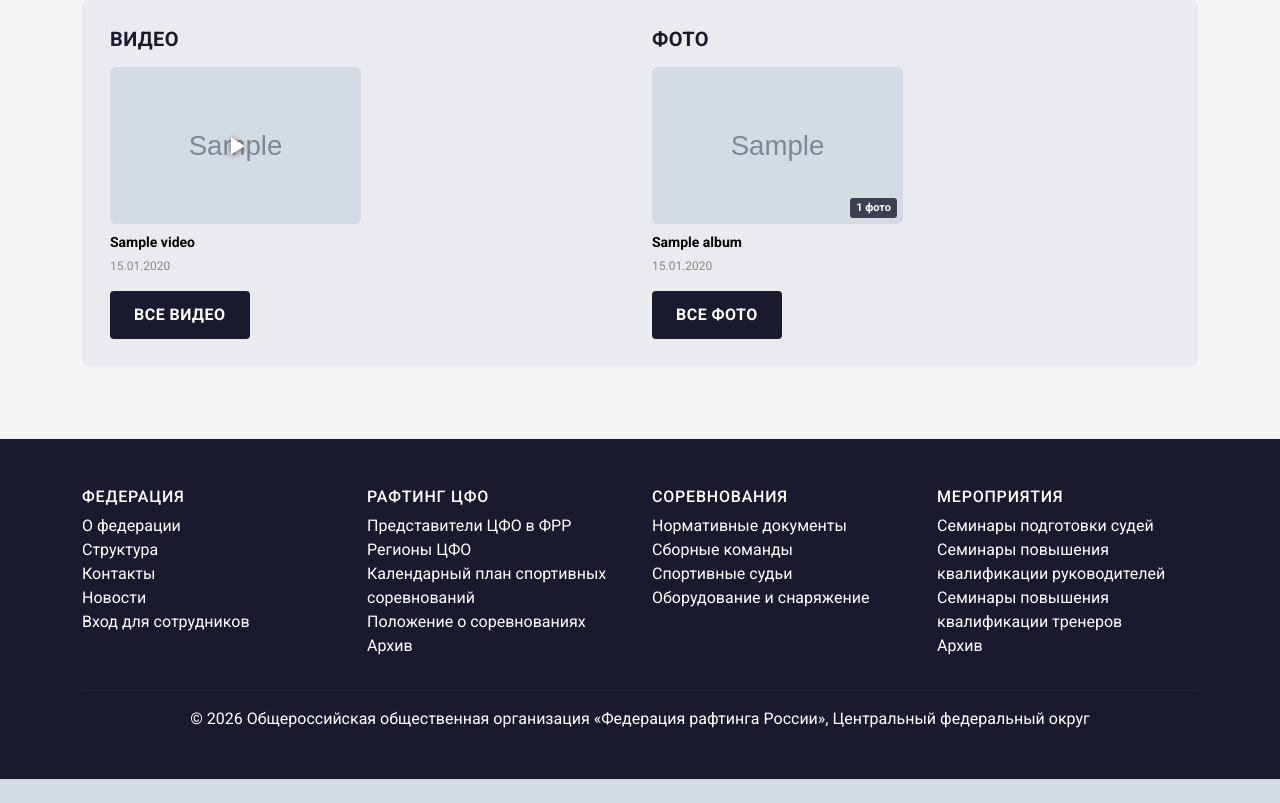
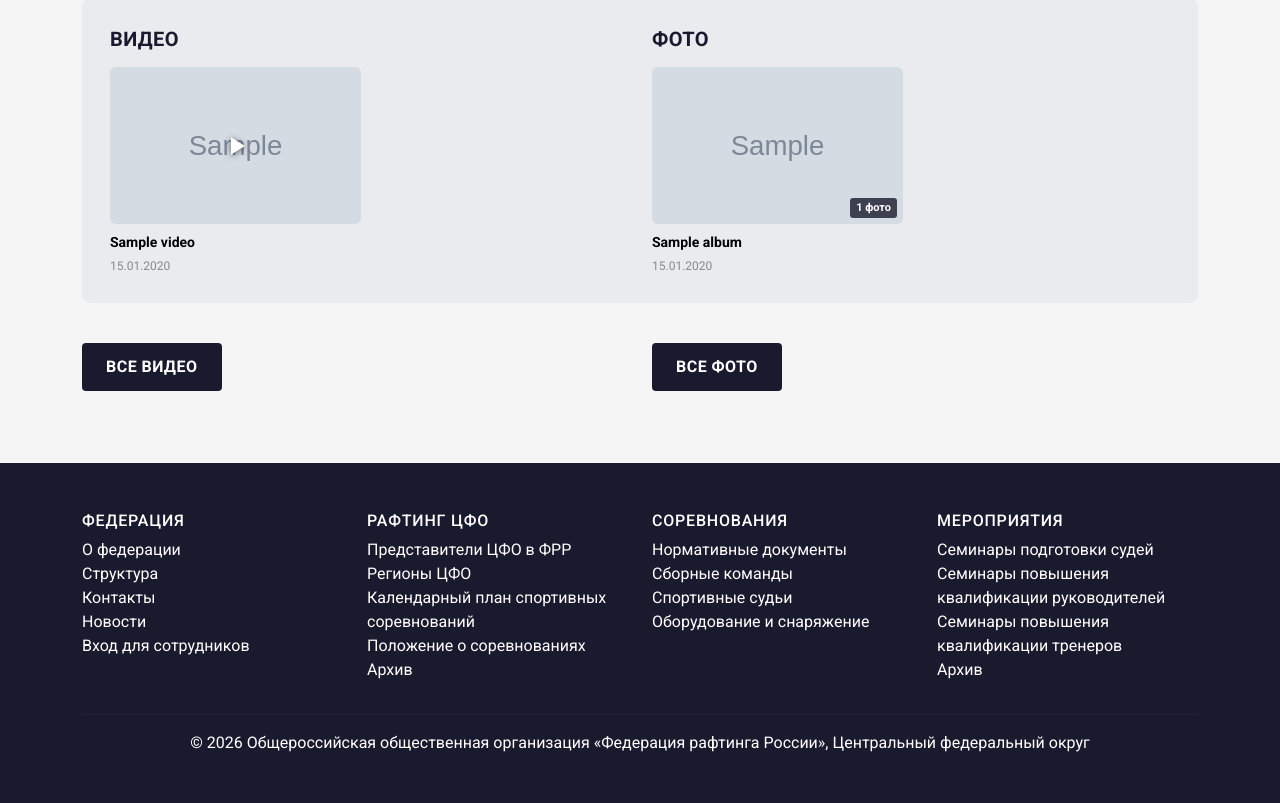
Before and after one commit to rusrafting50-dev/RAFTING_CFO-CODEX, a Flask app: page / in a window 1280 px wide. Shown: the part 1017-1820 px from the top of the page. Before the commit the page ends 1796 px from the top, so only its background shows below. Run offline with Flask 3, Linux system fonts and the light colour scheme; tables that the repository leaves empty hold one stand-in row (values such as "Sample post"); grey boxes marked "Sample" are stand-in pictures; some libraries are stand-ins or nearby versions.

Commit message:
Кнопки ВСЕ ВИДЕО/ВСЕ ФОТО вынести под тёмный блок, а не внутрь него
Как на скриншоте rfs.ru: кнопки идут отдельной строкой под серым
блоком с превью, а не внутри каждой колонки.

Co-Authored-By: Claude Sonnet 5 <noreply@anthropic.com>
Claude-Session: https://claude.ai/code/session_0162FXnVK5YjdPsDXNwHY5vq

```diff
--- a/templates/main/index.html
+++ b/templates/main/index.html
@@ -253,7 +253,6 @@
                                     {% else %}
                                         <p class="text-muted">Видео пока нет.</p>
                                     {% endif %}
-                                    <a href="{{ url_for('main.media', type='video') }}" class="btn btn-all-news mt-3">ВСЕ ВИДЕО</a>
                                 </div>
                             </div>
                             <div class="col-lg-6">
@@ -277,9 +276,16 @@
                                     {% else %}
                                         <p class="text-muted">Альбомов пока нет.</p>
                                     {% endif %}
-                                    <a href="{{ url_for('main.media', type='photo') }}" class="btn btn-all-news mt-3">ВСЕ ФОТО</a>
                                 </div>
                             </div>
+                        </div>
+                    </div>
+                    <div class="row g-4 mt-3">
+                        <div class="col-lg-6">
+                            <a href="{{ url_for('main.media', type='video') }}" class="btn btn-all-news">ВСЕ ВИДЕО</a>
+                        </div>
+                        <div class="col-lg-6">
+                            <a href="{{ url_for('main.media', type='photo') }}" class="btn btn-all-news">ВСЕ ФОТО</a>
                         </div>
                     </div>
                 {% endif %}
```
